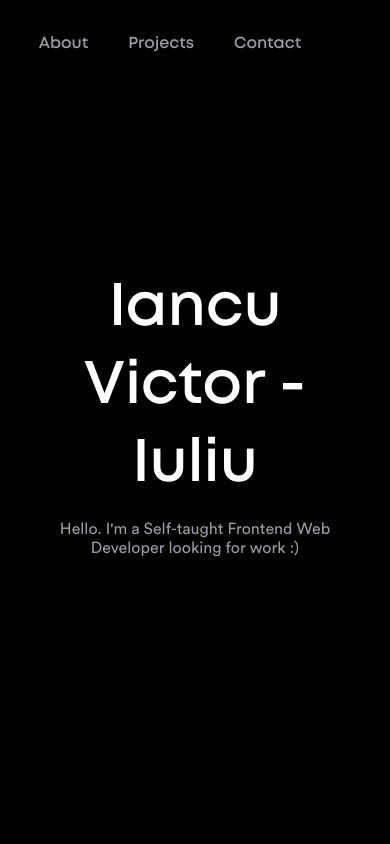
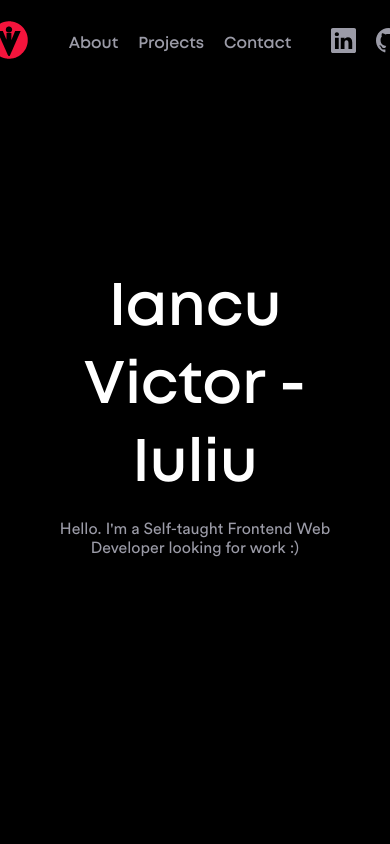
Before and after one commit to iancuvictor/Portfolio, a React (Create React App) app: page / in a window 390 px wide. Shown: the top 844 px of the page. Built offline with nearby package versions, Linux system fonts and the light colour scheme; the HTML template or start-up script is replaced by a standard one.

Commit message:
Updated responsiveness for the navbar, and all other components

```diff
--- a/src/components/landing/landing.module.css
+++ b/src/components/landing/landing.module.css
@@ -41,7 +41,7 @@
 
 }
 
-@media screen and (max-width: 800px)  {
+@media screen and (max-width: 750px)  {
     .landDesc{
         padding: 50px;
     }
--- a/src/components/navbar/navbar.module.css
+++ b/src/components/navbar/navbar.module.css
@@ -41,3 +41,13 @@
     display: flex;
     gap: 40px;
 }
+
+@media screen and (max-width: 750px) {
+    .navTabs, .socialIcons{
+        gap: 20px;
+    }
+
+    .navbarBody{
+        gap: 40px;
+    }
+}
```
